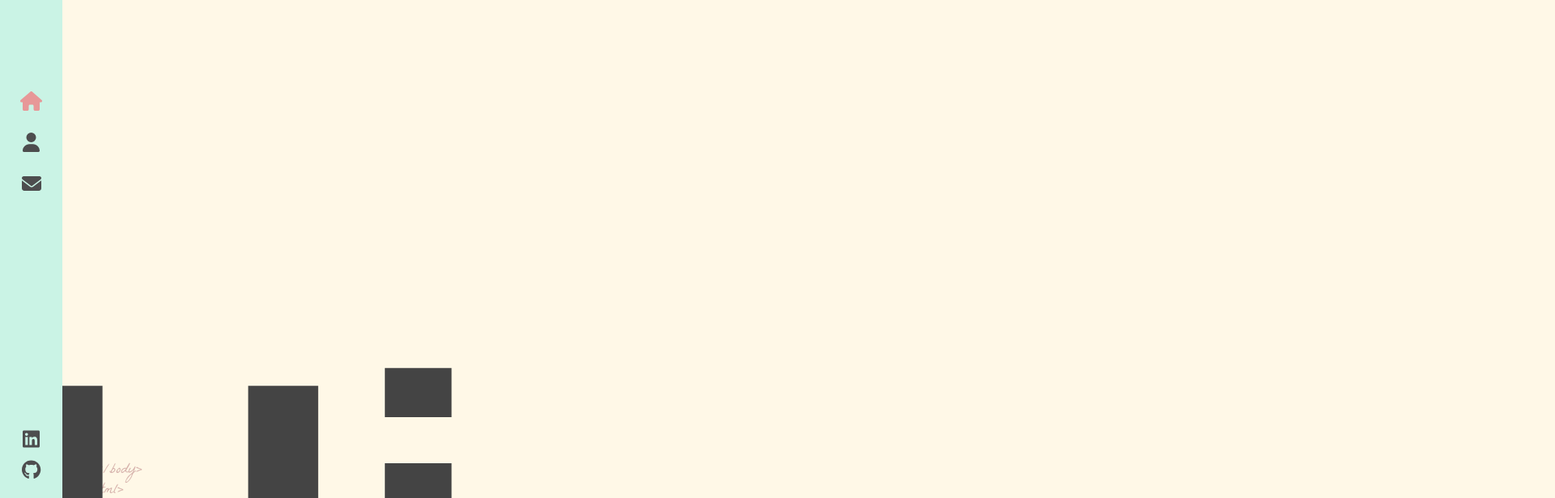
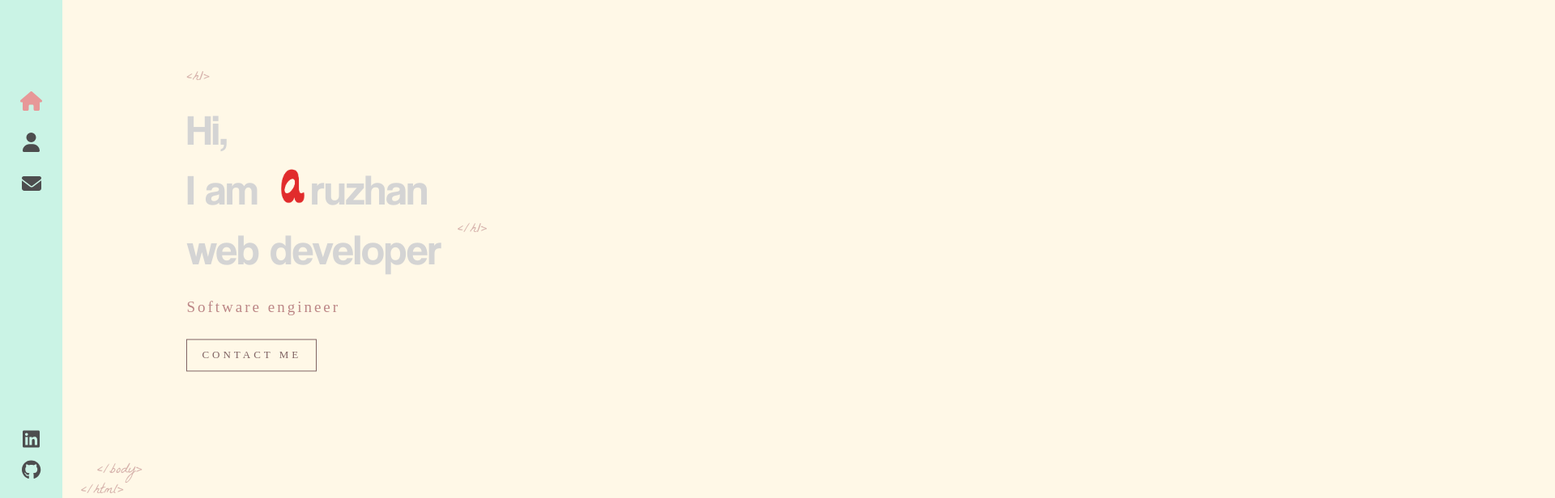
Before and after one commit to aruzhanpjo/PortfolioAruzhan, a React (Create React App) app in the folder react-portfolio/: page / in a window 1280 px wide. Shown: the part 180-796 px from the top of the page at 81% size, 1920 px wide, since content can reach past the window. Built offline with nearby package versions, Linux system fonts and the light colour scheme.

Commit message:
added animation

```diff
--- a/react-portfolio/src/components/Home/index.js
+++ b/react-portfolio/src/components/Home/index.js
@@ -1,16 +1,17 @@
 import { Link } from 'react-router-dom';
-import LogoTitle from '../../assets/images/logo-a.png'
-import './index.scss'
+import LogoTitle from '../../assets/images/logo-a.png';
+import './index.scss';
 const Home = () => {
     return (
         <div className="container home-page">
             <div className="text-zone">
-                <h1>Hi, <br/> I'm</h1>
+                <h1>Hi, <br /> I am
                 <img src={LogoTitle} alt="developer" />
                 ruzhan
                 <br />
                 web developer
-
+                </h1>
+                <h2> Software engineer</h2>
                 <Link to="/contact" className='flat-button'>CONTACT ME</Link>
             </div>
 
--- a/react-portfolio/src/components/Home/index.scss
+++ b/react-portfolio/src/components/Home/index.scss
@@ -0,0 +1,81 @@
+.home-page {
+
+    .text-zone {
+        position: absolute;
+        left: 18%;
+        top: 60%;
+        transform: translateY(-50%);
+        width: 40%;
+        max-height: 90%;
+    }
+
+    h1 {
+
+        color:#d4d4d4;
+        font-size: 53px;
+        margin: 0;
+        font-family: 'Coolvetica';
+        font-weight: 400;
+
+        &::before {
+            content: '<h1>';
+            font-family: 'La Belle Aurore';
+            color: #bc8686;
+            font-size: 18px;
+            opacity: 0.6;
+            position: absolute;
+            margin-top: -40px;
+
+        }
+
+        &::after {
+            content: '</h1>';
+            font-family: 'La Belle Aurore';
+            color: #bc8686;
+            font-size: 18px;
+            opacity: 0.6;
+            position: absolute;
+            margin-left: 20px;
+            animation: fadeIn 1.7s backwards;
+
+        }
+
+        img {
+            width: 45px;
+            margin-left: 20px;
+            height: auto;
+            animation: rotateIn 1s linear both;
+            animation-delay: 1.4s;
+        }
+    }
+}
+
+h2 {
+    color:#bc8686;
+    margin-top: 20px;
+    font-weight: normal;
+    font-size: 19px;
+    font-family: 'sans-serif';
+    letter-spacing: 3px;
+    animation: fadeIn 1s 1.8s backwards;
+}
+
+.flat-button {
+    color: #7f6363;
+    font-size: 13px;
+    font-weight: 400;
+    letter-spacing: 4px;
+    font-family: 'sans-serif';
+    text-decoration: none;
+    padding: 10px 18px;
+    border: 1px solid #7f6363;
+    margin-top: 10px;
+    float: left;
+    animation: fadeIn 1s 1.8s backwards;
+    white-space: nowrap;
+
+    &:hover {
+        color: #433737;
+        background:#bcafaf;
+    }
+}
--- a/react-portfolio/src/index.css
+++ b/react-portfolio/src/index.css
@@ -5,7 +5,7 @@
 body {
   margin: 0;
   font: 300px/1.4 'Helvetica Neue', 'sans-serif';
-  color: #444;
+  color: #c59191;
   background: #fff8e7;
   overflow: hidden;
   display: block;
```
Also changed, not shown: react-portfolio/src/App.js (+3 -5 lines), react-portfolio/src/components/AnimatedLetters/index.js (added, +9 -0 lines), react-portfolio/src/components/AnimatedLetters/index.scss (added), react-portfolio/src/components/Sidebar/index.scss (line endings or trailing spaces).
